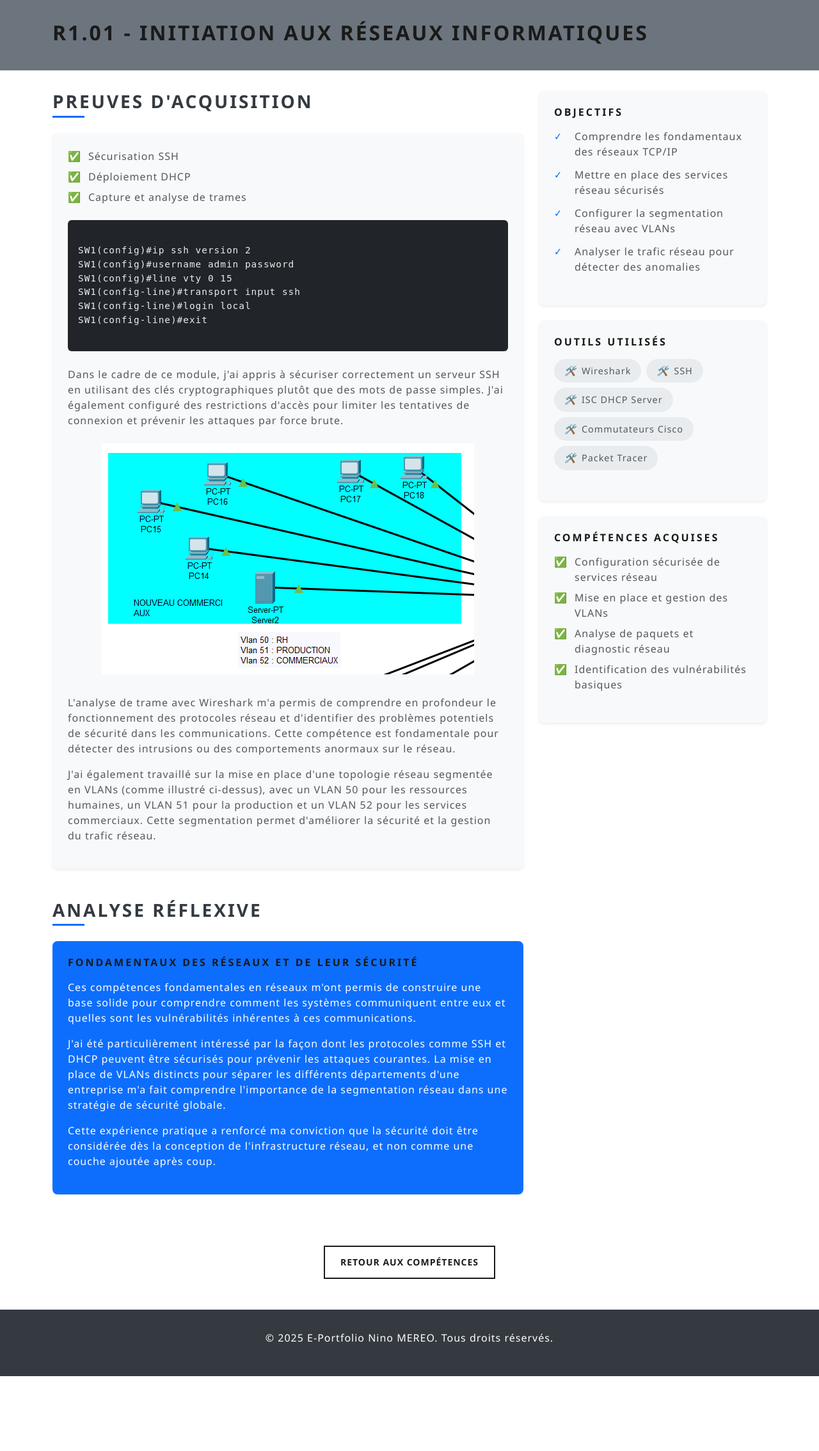
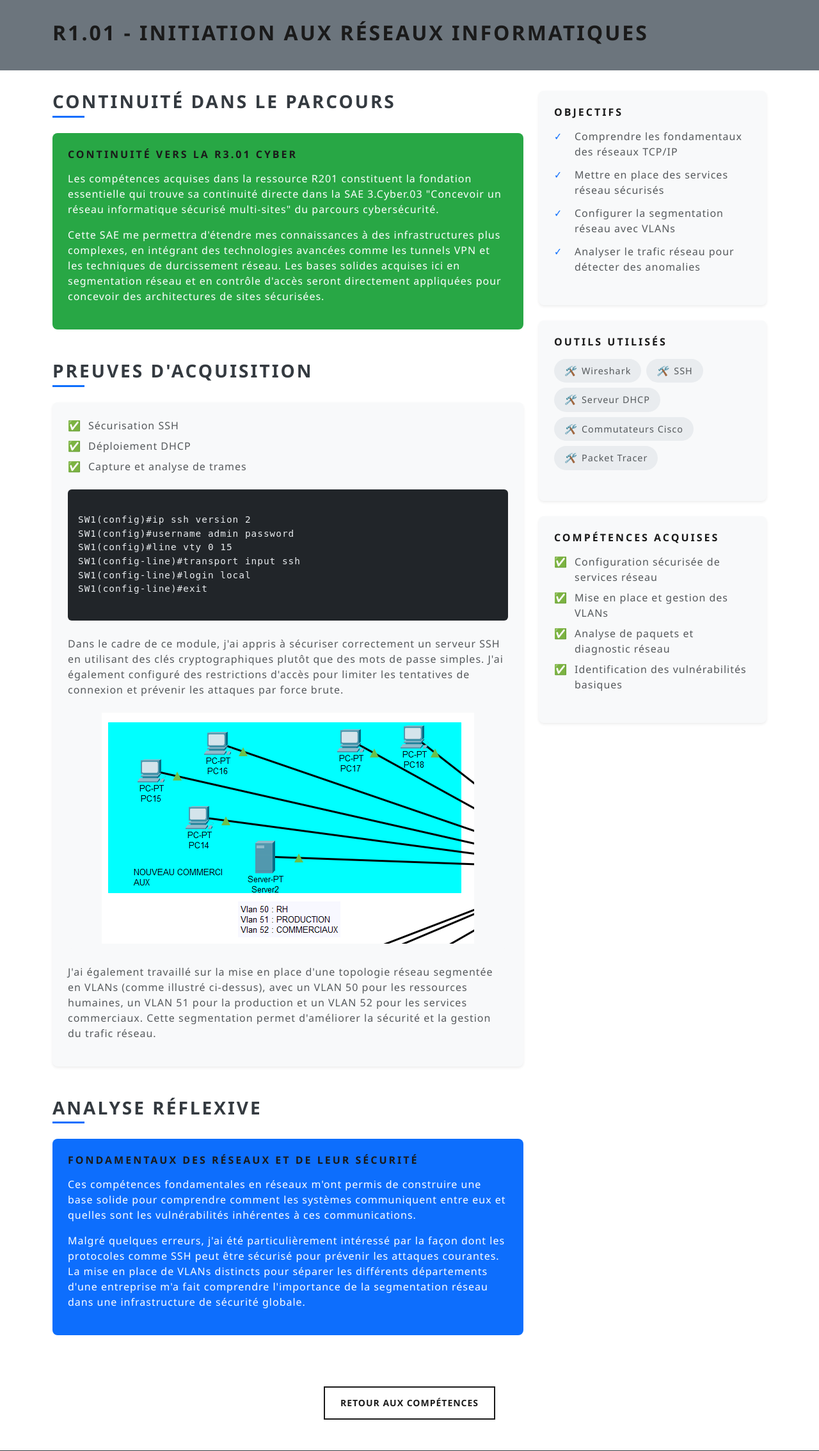
Before and after one commit to Ni0301/eportfolio, a Symfony app: template templates/eportfolio/competence.html.twig in a window 1280 px wide. Shown: the part 92-2360 px from the top of the page at 64% size. Before the commit the page ends 2243 px from the top, so only its background shows below. Run offline with Twig, Linux system fonts and the light colour scheme; the template is opened without the code that fills it, so the values that code supplies are empty; some libraries are stand-ins or nearby versions.

Commit message:
Ajout continuité CYBER

```diff
--- a/templates/eportfolio/competence.html.twig
+++ b/templates/eportfolio/competence.html.twig
@@ -174,6 +174,13 @@
             margin-bottom: 1.5rem;
             text-align: center;
         }
+        .continuity-section {
+            background-color: #28a745;
+            color: white;
+            padding: 1.5rem;
+            border-radius: 8px;
+            margin-bottom: 1.5rem;
+        }
     </style>
 </head>
 <body>
@@ -223,6 +230,16 @@
         <div class="row">
             <!-- Colonne principale -->
             <div class="col-md-8">
+                <!-- Continuité vers R3.01 Cyber - NOUVELLE SECTION -->
+                <section class="mb-5">
+                    <h2 class="section-title">Continuité dans le parcours</h2>
+                    <div class="continuity-section">
+                        <h3 class="h5 mb-3">Continuité vers la R3.01 Cyber</h3>
+                        <p>Les compétences acquises dans la ressource R201 constituent la fondation essentielle qui trouve sa continuité directe dans la <strong>SAE 3.Cyber.03 "Concevoir un réseau informatique sécurisé multi-sites"</strong> du parcours cybersécurité.</p>
+                        <p>Cette SAE me permettra d'étendre mes connaissances à des infrastructures plus complexes, en intégrant des technologies avancées comme  les tunnels VPN et les techniques de durcissement réseau. Les bases solides acquises ici en segmentation réseau et en contrôle d'accès seront directement appliquées pour concevoir des architectures de sites sécurisées.</p>
+                    </div>
+                </section>
+
                 <!-- Preuves d'acquisition -->
                 <section class="mb-5">
                     <h2 class="section-title">Preuves d'acquisition</h2>
@@ -251,10 +268,6 @@ SW1(config-line)#exit
                         </div>
 
                         <p>
-                            L'analyse de trame avec Wireshark m'a permis de comprendre en profondeur le fonctionnement des protocoles réseau et d'identifier des problèmes potentiels de sécurité dans les communications. Cette compétence est fondamentale pour détecter des intrusions ou des comportements anormaux sur le réseau.
-                        </p>
-
-                        <p>
                             J'ai également travaillé sur la mise en place d'une topologie réseau segmentée en VLANs (comme illustré ci-dessus), avec un VLAN 50 pour les ressources humaines, un VLAN 51 pour la production et un VLAN 52 pour les services commerciaux. Cette segmentation permet d'améliorer la sécurité et la gestion du trafic réseau.
                         </p>
                     </div>
@@ -269,10 +282,7 @@ SW1(config-line)#exit
                             Ces compétences fondamentales en réseaux m'ont permis de construire une base solide pour comprendre comment les systèmes communiquent entre eux et quelles sont les vulnérabilités inhérentes à ces communications.
                         </p>
                         <p>
-                            J'ai été particulièrement intéressé par la façon dont les protocoles comme SSH et DHCP peuvent être sécurisés pour prévenir les attaques courantes. La mise en place de VLANs distincts pour séparer les différents départements d'une entreprise m'a fait comprendre l'importance de la segmentation réseau dans une stratégie de sécurité globale.
-                        </p>
-                        <p>
-                            Cette expérience pratique a renforcé ma conviction que la sécurité doit être considérée dès la conception de l'infrastructure réseau, et non comme une couche ajoutée après coup.
+                            Malgré quelques erreurs, j'ai été particulièrement intéressé par la façon dont les protocoles comme SSH peut être sécurisé pour prévenir les attaques courantes. La mise en place de VLANs distincts pour séparer les différents départements d'une entreprise m'a fait comprendre l'importance de la segmentation réseau dans une infrastructure de sécurité globale.
                         </p>
                     </div>
                 </section>
@@ -300,7 +310,7 @@ SW1(config-line)#exit
                         <div class="tools-list">
                             <span class="tool-item"><i class="tool-icon">🛠️</i> Wireshark</span>
                             <span class="tool-item"><i class="tool-icon">🛠️</i> SSH</span>
-                            <span class="tool-item"><i class="tool-icon">🛠️</i> ISC DHCP Server</span>
+                            <span class="tool-item"><i class="tool-icon">🛠️</i> Serveur DHCP</span>
                             <span class="tool-item"><i class="tool-icon">🛠️</i> Commutateurs Cisco</span>
                             <span class="tool-item"><i class="tool-icon">🛠️</i> Packet Tracer</span>
                         </div>
```
Also changed, not shown: templates/eportfolio/competence2.html.twig (+18 -0 lines), templates/eportfolio/competence3.html.twig (+19 -0 lines).
